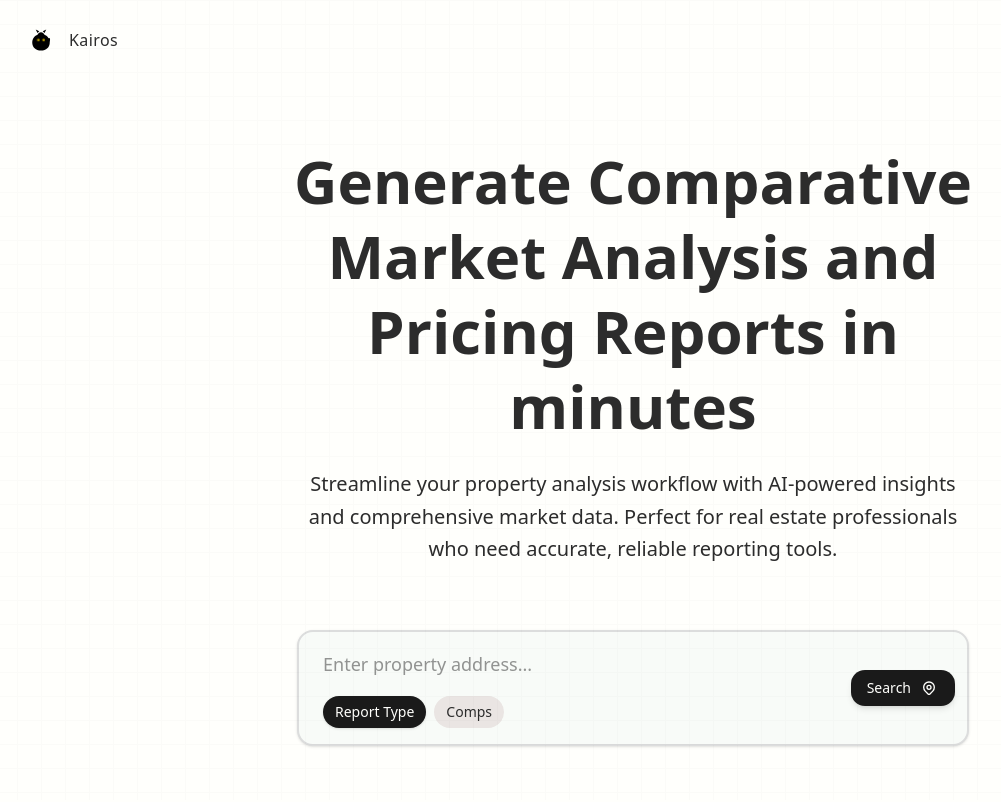
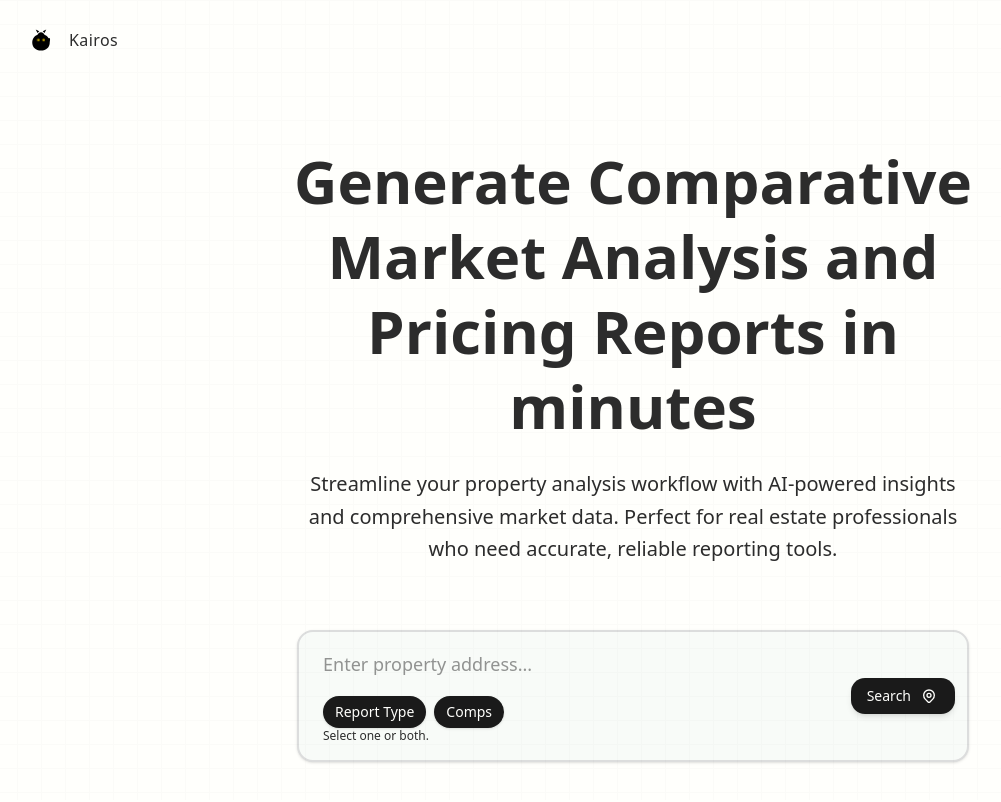
Before and after one commit to isuckplshelpmetestimony/Kairos, a React (Vite) app in the folder High-Fidelity Wireframe Design/: page / in a window 1280 px wide. Shown: the top 802 px of the page, without its empty margins (7-1008 px from the left). Built offline with nearby package versions, Linux system fonts and the light colour scheme; a web font is replaced by a local one.

Commit message:
feat: enable multi-select chips (Report Type, Comps), add checkmarks, helper text; disable Search when none selected; default both on; ARIA/keyboard support

```diff
--- a/High-Fidelity Wireframe Design/src/App.tsx
+++ b/High-Fidelity Wireframe Design/src/App.tsx
@@ -4,7 +4,7 @@ import { useState } from 'react';
 
 export default function App() {
   const [reportTypeSelected, setReportTypeSelected] = useState(true);
-  const [compsSelected, setCompsSelected] = useState(false);
+  const [compsSelected, setCompsSelected] = useState(true);
 
   return (
     <div className="min-h-screen bg-kairos-chalk">
@@ -40,24 +40,27 @@ export default function App() {
               <InlineToggle
                 label="Report Type"
                 isSelected={reportTypeSelected}
-                onToggle={() => {
-                  setReportTypeSelected(true);
-                  setCompsSelected(false);
-                }}
+                onToggle={() => setReportTypeSelected(!reportTypeSelected)}
               />
               <InlineToggle
                 label="Comps"
                 isSelected={compsSelected}
-                onToggle={() => {
-                  setCompsSelected(true);
-                  setReportTypeSelected(false);
-                }}
+                onToggle={() => setCompsSelected(!compsSelected)}
               />
             </div>
+            <p className="px-6 mt-1 text-xs text-kairos-charcoal/60">Select one or both.</p>
 
             {/* Prominent Search Button */}
             <div className="absolute right-3 top-1/2 transform -translate-y-1/2">
-              <button className="flex items-center gap-2 px-4 py-2 bg-kairos-soft-black hover:bg-kairos-charcoal text-kairos-chalk rounded-xl shadow-md transition-all duration-200 hover:shadow-lg">
+              <button
+                disabled={!reportTypeSelected && !compsSelected}
+                aria-disabled={!reportTypeSelected && !compsSelected}
+                className={`flex items-center gap-2 px-4 py-2 rounded-xl shadow-md transition-all duration-200 ${
+                  !reportTypeSelected && !compsSelected
+                    ? 'bg-kairos-white-grey text-kairos-charcoal/40 cursor-not-allowed'
+                    : 'bg-kairos-soft-black hover:bg-kairos-charcoal text-kairos-chalk hover:shadow-lg'
+                }`}
+              >
                 <span className="text-sm font-medium">
                   Search
                 </span>
--- a/High-Fidelity Wireframe Design/src/components/InlineToggle.tsx
+++ b/High-Fidelity Wireframe Design/src/components/InlineToggle.tsx
@@ -1,21 +1,40 @@
-import { useState } from 'react';
-
 interface InlineToggleProps {
   label: string;
   isSelected: boolean;
   onToggle: () => void;
+  selectedIcon?: React.ReactNode;
+  ariaRole?: 'checkbox' | 'switch';
 }
 
-export function InlineToggle({ label, isSelected, onToggle }: InlineToggleProps) {
+export function InlineToggle({ label, isSelected, onToggle, selectedIcon, ariaRole = 'checkbox' }: InlineToggleProps) {
   return (
     <button
+      type="button"
+      role={ariaRole}
+      aria-checked={isSelected}
+      aria-label={label}
       onClick={onToggle}
-      className={`px-3 py-1.5 rounded-full text-sm font-medium transition-all duration-200 ${
+      onKeyDown={(e) => {
+        if (e.key === ' ' || e.key === 'Enter') {
+          e.preventDefault();
+          onToggle();
+        }
+      }}
+      className={`px-3 py-1.5 rounded-full text-sm font-medium transition-all duration-200 focus-visible:outline-none focus-visible:ring-2 focus-visible:ring-kairos-charcoal/30 ${
         isSelected
           ? 'bg-kairos-soft-black text-kairos-chalk shadow-sm'
           : 'bg-kairos-base-color text-kairos-charcoal/70 hover:text-kairos-charcoal hover:bg-kairos-white-grey'
       }`}
     >
+      {isSelected && (
+        <span aria-hidden="true" className="inline-flex items-center justify-center mr-1 align-middle">
+          {selectedIcon ?? (
+            <svg className="w-3.5 h-3.5" viewBox="0 0 20 20" fill="currentColor">
+              <path fillRule="evenodd" d="M16.707 5.293a1 1 0 010 1.414l-7.5 7.5a1 1 0 01-1.414 0l-3-3a1 1 0 111.414-1.414l2.293 2.293 6.793-6.793a1 1 0 011.414 0z" clipRule="evenodd" />
+            </svg>
+          )}
+        </span>
+      )}
       {label}
     </button>
   );
```
